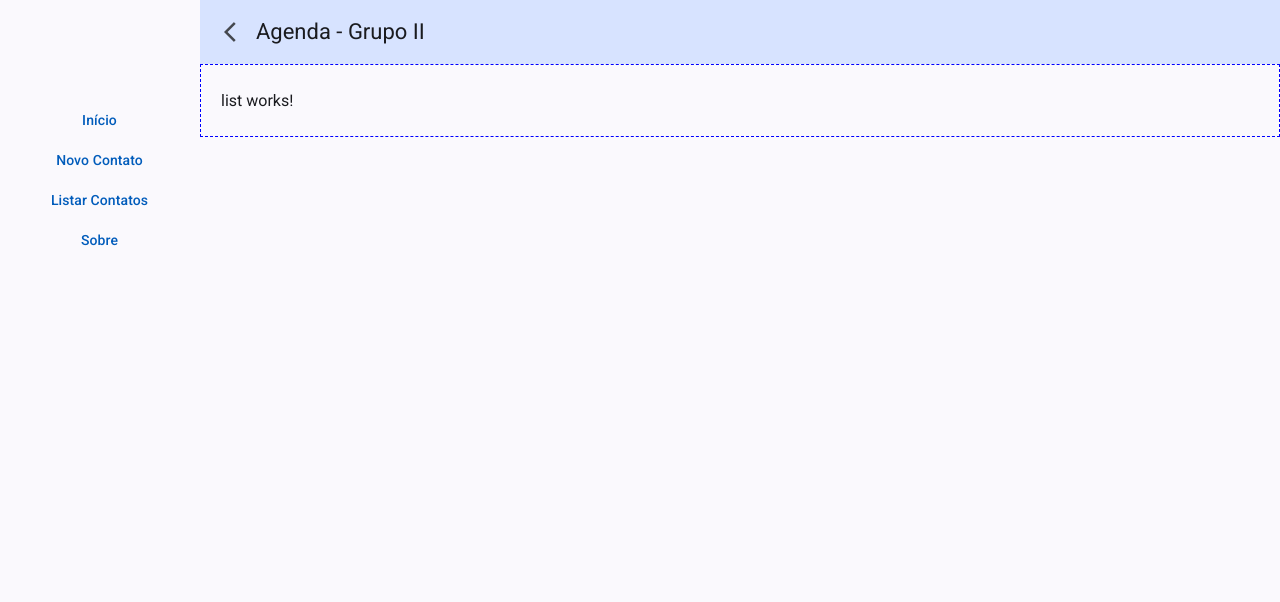
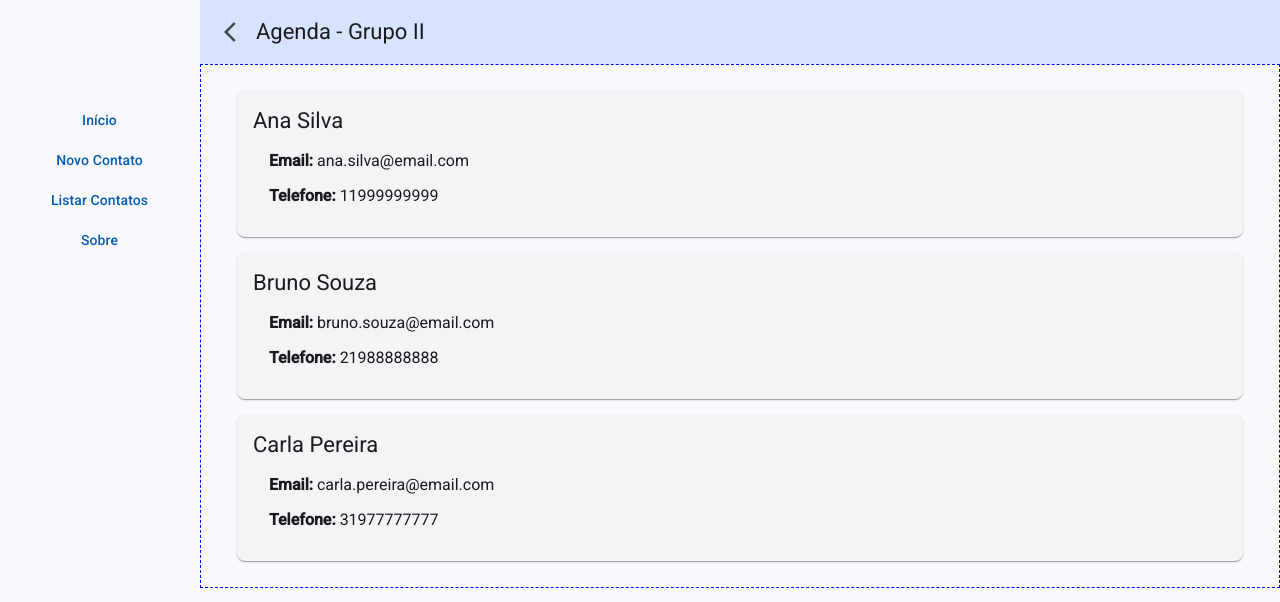
Before and after one commit to mateus271/lista-de-contatos, an Angular app: page /list in a window 1280 px wide. Shown: the top 602 px of the page. Built offline with nearby package versions, Linux system fonts and the light colour scheme; data requests are answered from the project's data file.

Commit message:
feat: adiciona uso do json server

```diff
--- /dev/null
+++ b/db.json
@@ -0,0 +1,22 @@
+{
+  "contacts": [
+    {
+      "id": 1,
+      "name": "Ana Silva",
+      "email": "ana.silva@email.com",
+      "phone": "11999999999"
+    },
+    {
+      "id": 2,
+      "name": "Bruno Souza",
+      "email": "bruno.souza@email.com",
+      "phone": "21988888888"
+    },
+    {
+      "id": 3,
+      "name": "Carla Pereira",
+      "email": "carla.pereira@email.com",
+      "phone": "31977777777"
+    }
+  ]
+}
--- a/package.json
+++ b/package.json
@@ -7,7 +7,8 @@
     "build": "ng build",
     "watch": "ng build --watch --configuration development",
     "test": "ng test",
-    "serve:ssr:lista-de-contatos": "node dist/lista-de-contatos/server/server.mjs"
+    "serve:ssr:lista-de-contatos": "node dist/lista-de-contatos/server/server.mjs",
+    "json-server": "json-server --watch db.json --port 3000"
   },
   "private": true,
   "dependencies": {
@@ -35,6 +36,7 @@
     "@types/jasmine": "~5.1.0",
     "@types/node": "^18.18.0",
     "jasmine-core": "~5.6.0",
+    "json-server": "^1.0.0-beta.3",
     "karma": "~6.4.0",
     "karma-chrome-launcher": "~3.2.0",
     "karma-coverage": "~2.2.0",
--- a/src/app/features/list/list.component.html
+++ b/src/app/features/list/list.component.html
@@ -1 +1,9 @@
-<p>list works!</p>
+<div class="contact-list">
+  <mat-card *ngFor="let contact of contacts" class="contact-card">
+    <mat-card-title>{{ contact.name }}</mat-card-title>
+    <mat-card-content>
+      <p><strong>Email:</strong> {{ contact.email }}</p>
+      <p><strong>Telefone:</strong> {{ contact.phone }}</p>
+    </mat-card-content>
+  </mat-card>
+</div>
--- a/src/app/features/list/list.component.scss
+++ b/src/app/features/list/list.component.scss
@@ -0,0 +1,11 @@
+.contact-list {
+  display: flex;
+  flex-direction: column;
+  gap: 16px;
+  padding: 16px;
+}
+
+.contact-card {
+  padding: 16px;
+  border-radius: 8px;
+}
--- a/src/app/features/list/list.component.ts
+++ b/src/app/features/list/list.component.ts
@@ -1,11 +1,27 @@
-import { Component } from '@angular/core';
+import { HttpClient } from '@angular/common/http';
+import { Component, OnInit } from '@angular/core';
+
+interface Contact {
+  id: number;
+  name: string;
+  email: string;
+  phone: string;
+}
 
 @Component({
   selector: 'app-list',
   standalone: false,
   templateUrl: './list.component.html',
-  styleUrl: './list.component.scss'
+  styleUrl: './list.component.scss',
 })
-export class ListComponent {
+export class ListComponent implements OnInit {
+  contacts: Contact[] = [];
 
+  constructor(private http: HttpClient) {}
+
+  ngOnInit() {
+    this.http
+      .get<Contact[]>('http://localhost:3000/contacts')
+      .subscribe((data) => (this.contacts = data));
+  }
 }
```
Also changed, not shown: src/app/app.module.ts (+17 -10 lines), 1 other file (tests, documents, lock files or other folders).
